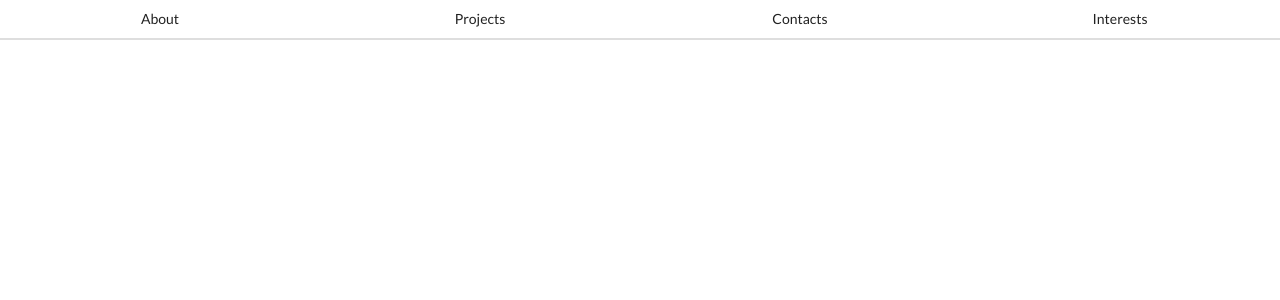
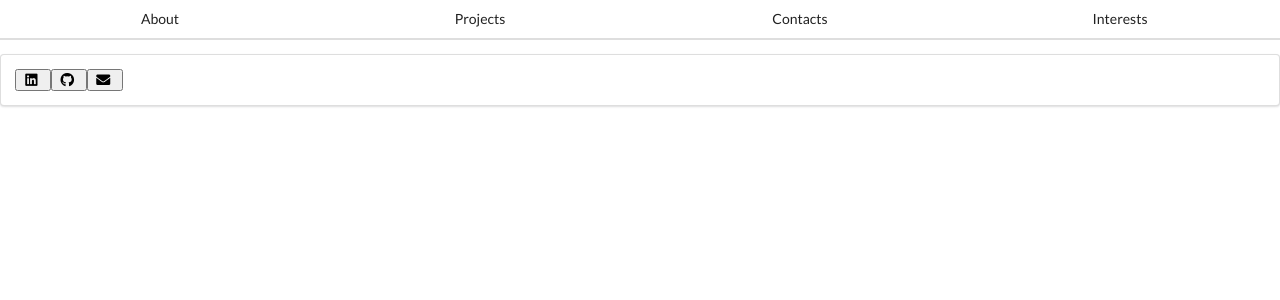
Before and after one commit to brienmizell/portfolio, a React (Create React App) app: page / in a window 1280 px wide. Shown: the top 300 px of the page. Built offline with nearby package versions, Linux system fonts and the light colour scheme.

Commit message:
Added footer for viewing github, linkedin, or email.

```diff
--- a/src/components/App.js
+++ b/src/components/App.js
@@ -6,6 +6,7 @@ import Contact from "./Contact";
 import Interests from "./Interests";
 import Header from "./Header";
 import history from "../history";
+import Footer from "./Footer";
 
 const App = () => {
   return (
@@ -18,6 +19,7 @@ const App = () => {
           <Route path="/contact" component={Contact} />
           <Route path="/interests" component={Interests} />
         </Switch>
+        <Footer />
       </Router>
     </div>
   );
--- /dev/null
+++ b/src/components/Footer.js
@@ -0,0 +1,25 @@
+import React from "react";
+
+const Footer = () => {
+  return (
+    <footer className="ui horizontal segment">
+      <a target="_blank" href="https://www.linkedin.com/in/brienmizell/">
+        <button>
+          <i className="linkedin icon" />
+        </button>
+      </a>
+      <a target="_blank" href="https://github.com/brienmizell">
+        <button>
+          <i className="github icon" />
+        </button>
+      </a>
+      <a href="mailto:brienmizell@me.com">
+        <button>
+          <i className="envelope icon" />
+        </button>
+      </a>
+    </footer>
+  );
+};
+
+export default Footer;
```
